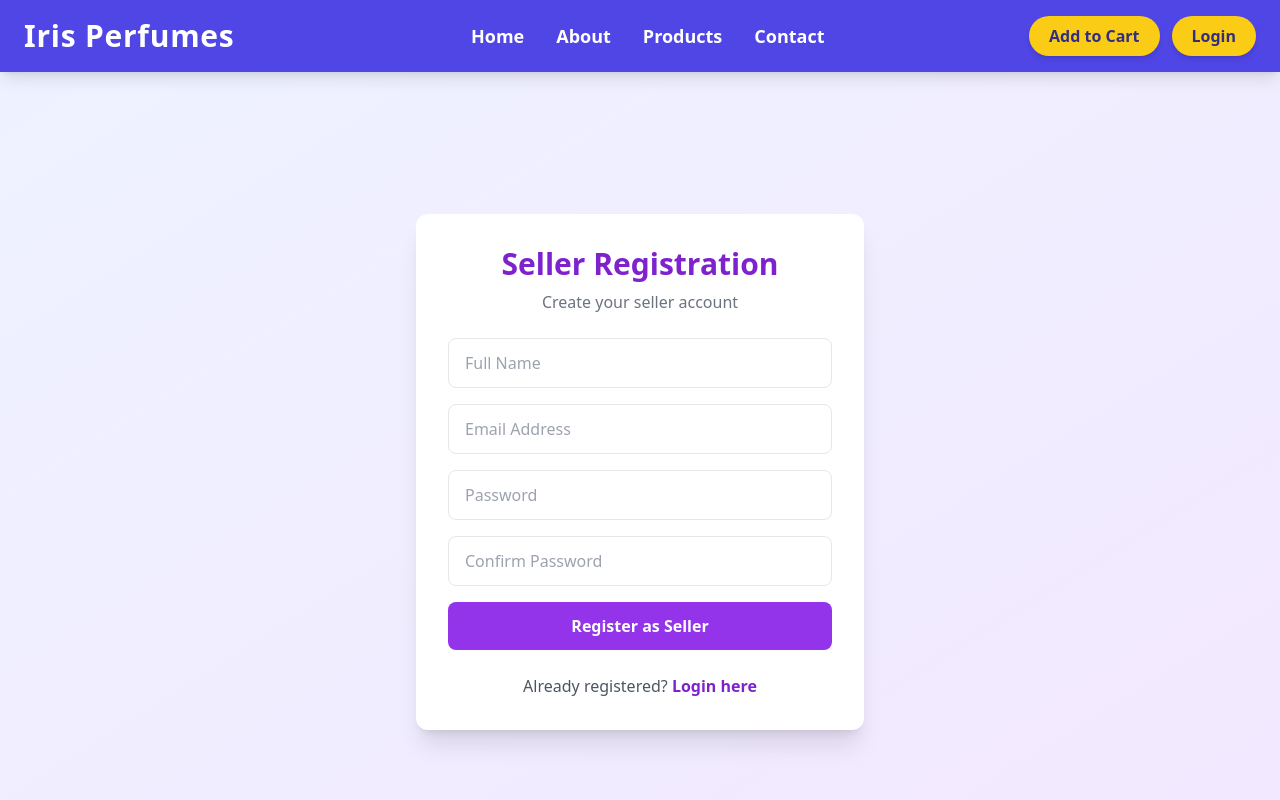
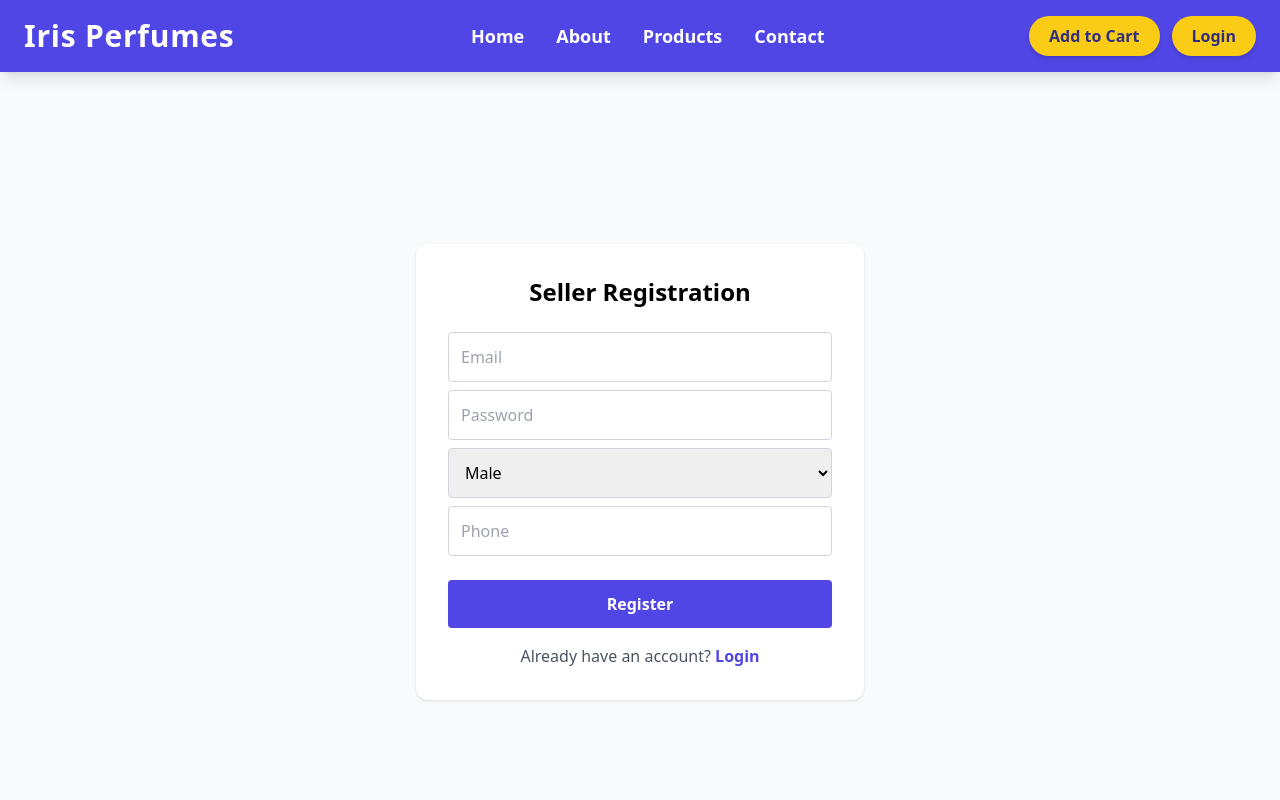
Before and after one commit to MamunUrRashidAIUB/irisperfumesbd, a Next.js app: page /register in a window 1280 px wide. Shown: the top 800 px of the page. Built offline with nearby package versions, Linux system fonts and the light colour scheme.

Commit message:
complete

```diff
--- a/src/app/login/page.tsx
+++ b/src/app/login/page.tsx
@@ -1,15 +1,13 @@
 "use client";
 
-import Link from "next/link";
 import { useState } from "react";
+import { useRouter } from "next/navigation";
 import { z } from "zod";
-import axios from "axios";
-import { useRouter } from "next/navigation";
-import { API_BASE_URL } from "@/lib/axios";
+import { API_BASE_URL } from "@/lib/axios"; // http://localhost:3000
 
-// Zod schema for login form validation
+// Zod schema for frontend validation
 const loginSchema = z.object({
-  email: z.string().email("Please enter a valid email address"),
+  email: z.string().email("Enter a valid email"),
   password: z.string().min(6, "Password must be at least 6 characters"),
 });
 
@@ -20,27 +18,25 @@ type FormErrors = {
 
 export default function LoginPage() {
   const router = useRouter();
+  const [form, setForm] = useState({ email: "", password: "" });
+  const [errors, setErrors] = useState<FormErrors>({});
+  const [isLoading, setIsLoading] = useState(false);
 
-  const [email, setEmail] = useState("");
-  const [password, setPassword] = useState("");
-  const [showPassword, setShowPassword] = useState(false);
-  const [isLoading, setIsLoading] = useState(false);
-  const [errors, setErrors] = useState<FormErrors>({});
-  const [serverError, setServerError] = useState("");
+  const handleChange = (key: string, value: string) => {
+    setForm({ ...form, [key]: value });
+  };
 
   const handleSubmit = async (e: React.FormEvent) => {
     e.preventDefault();
     setErrors({});
-    setServerError("");
 
-    // Zod validation (same pattern as register)
-    const result = loginSchema.safeParse({ email, password });
-
+    // Validate form
+    const result = loginSchema.safeParse(form);
     if (!result.success) {
       const fieldErrors: FormErrors = {};
-      result.error.issues.forEach((error) => {
-        const field = error.path[0] as keyof FormErrors;
-        fieldErrors[field] = error.message;
+      result.error.issues.forEach((issue) => {
+        const field = issue.path[0] as keyof FormErrors;
+        fieldErrors[field] = issue.message;
       });
       setErrors(fieldErrors);
       return;
@@ -49,132 +45,69 @@ export default function LoginPage() {
     setIsLoading(true);
 
     try {
-      // SELLER LOGIN
-      const response = await axios.post(
-        `${API_BASE_URL}/seller/login`,
-        {
-          email,
-          password,
+      const res = await fetch(`${API_BASE_URL}/seller/login`, {
+        method: "POST",
+        headers: { "Content-Type": "application/json" },
+        body: JSON.stringify(form),
+      });
+
+      const data = await res.json();
+
+      if (!res.ok) {
+        alert(data.message || "Login failed. Check your credentials.");
+        setIsLoading(false);
+        return;
       }
-      );
 
-      // Save JWT
-      localStorage.setItem("access_token", response.data.access_token);
+      alert("Login successful!");
+
+      // Store sellerId returned from backend
+      localStorage.setItem("sellerToken", data.sellerId || "");
 
       // Redirect to dashboard
       router.push("/dashboard");
-    } catch (error: any) {
-      setServerError(
-        error?.response?.data?.message || "Invalid email or password"
-      );
+    } catch (err) {
+      alert("Network error. Backend not reachable.");
     } finally {
       setIsLoading(false);
     }
   };
 
   return (
-    <div className="min-h-screen bg-white flex items-center justify-center px-4 py-12">
-      <div className="w-full max-w-md">
-        {/* Logo / Brand */}
-        <div className="text-center mb-8">
-          <Link
-            href="/"
-            className="text-4xl font-extrabold text-indigo-600 tracking-wide hover:text-indigo-800 transition"
-          >
-            Iris Perfumes
-          </Link>
-          <p className="text-gray-600 mt-2">
-            Login to your seller account
-          </p>
-        </div>
+    <div className="min-h-screen flex items-center justify-center bg-gray-50 p-4">
+      <form onSubmit={handleSubmit} className="w-full max-w-md bg-white p-8 rounded-xl shadow">
+        <h1 className="text-2xl font-bold text-center mb-6">Seller Login</h1>
 
-        {/* Login Card */}
-        <div className="bg-white rounded-2xl shadow-lg border border-gray-200 p-8">
-          <h2 className="text-2xl font-bold text-gray-800 text-center mb-6">
-            Seller Login
-          </h2>
-
-          <form onSubmit={handleSubmit} className="space-y-5">
-            {/* Server error */}
-            {serverError && (
-              <p className="text-red-600 text-sm text-center">
-                {serverError}
-              </p>
-            )}
-
-            {/* Email */}
-            <div>
-              <label className="block text-sm font-medium text-gray-700 mb-1">
-                Email Address
-              </label>
         <input
           type="email"
-                value={email}
-                onChange={(e) => setEmail(e.target.value)}
-                placeholder="Enter your email"
-                className={`w-full px-4 py-3 border rounded-lg focus:ring-2 focus:ring-indigo-500 ${
-                  errors.email ? "border-red-500" : "border-gray-300"
-                }`}
+          placeholder="Email"
+          value={form.email}
+          onChange={(e) => handleChange("email", e.target.value)}
+          className={`w-full p-3 mb-2 border rounded ${errors.email ? "border-red-500" : "border-gray-300"}`}
         />
-              {errors.email && (
-                <p className="text-red-500 text-sm mt-1">
-                  {errors.email}
-                </p>
-              )}
-            </div>
+        {errors.email && <p className="text-red-500 text-sm mb-2">{errors.email}</p>}
 
-            {/* Password */}
-            <div>
-              <label className="block text-sm font-medium text-gray-700 mb-1">
-                Password
-              </label>
-              <div className="relative">
         <input
-                  type={showPassword ? "text" : "password"}
-                  value={password}
-                  onChange={(e) => setPassword(e.target.value)}
-                  placeholder="Enter your password"
-                  className={`w-full px-4 py-3 border rounded-lg focus:ring-2 focus:ring-indigo-500 pr-12 ${
-                    errors.password ? "border-red-500" : "border-gray-300"
-                  }`}
+          type="password"
+          placeholder="Password"
+          value={form.password}
+          onChange={(e) => handleChange("password", e.target.value)}
+          className={`w-full p-3 mb-2 border rounded ${errors.password ? "border-red-500" : "border-gray-300"}`}
         />
-                <button
-                  type="button"
-                  onClick={() => setShowPassword(!showPassword)}
-                  className="absolute right-3 top-1/2 -translate-y-1/2 text-gray-500"
-                >
-                  {showPassword ? "🙈" : "👁️"}
-                </button>
-              </div>
-              {errors.password && (
-                <p className="text-red-500 text-sm mt-1">
-                  {errors.password}
-                </p>
-              )}
-            </div>
+        {errors.password && <p className="text-red-500 text-sm mb-2">{errors.password}</p>}
 
-            {/* Login Button */}
         <button
           type="submit"
           disabled={isLoading}
-              className="w-full bg-indigo-600 hover:bg-indigo-700 text-white py-3 rounded-lg font-bold text-lg transition disabled:opacity-50"
+          className="w-full bg-indigo-600 text-white py-3 rounded font-bold mt-4 hover:bg-indigo-700 transition disabled:opacity-50"
         >
           {isLoading ? "Logging in..." : "Login"}
         </button>
+
+        <p className="text-center mt-4 text-gray-600">
+          Don't have an account? <a href="/register" className="text-indigo-600 font-semibold">Register</a>
+        </p>
       </form>
-
-          {/* Register link */}
-          <p className="text-center mt-6 text-gray-600">
-            Don&apos;t have an account?{" "}
-            <Link
-              href="/register"
-              className="text-indigo-600 hover:text-indigo-800 font-bold"
-            >
-              Sign up
-            </Link>
-          </p>
-        </div>
-      </div>
     </div>
   );
 }
--- a/src/app/register/page.tsx
+++ b/src/app/register/page.tsx
@@ -1,181 +1,142 @@
 "use client";
 
-import Link from "next/link";
 import { useState } from "react";
+import { useRouter } from "next/navigation";
 import { z } from "zod";
-import axios from "axios";
-import { useRouter } from "next/navigation";
-import { API_BASE_URL } from "@/lib/axios";
+import { API_BASE_URL } from "@/lib/axios"; // should be http://localhost:3000
 
-/* ================= ZOD SCHEMA ================= */
-
+// Zod schema for frontend validation
 const registerSchema = z
   .object({
-    name: z.string().min(2, "Name too short"),
-    email: z.string().email("Invalid email"),
+    email: z
+      .string()
+      .email("Enter a valid AIUB email")
+      .regex(/@aiub\.edu$/, "Email must be from aiub.edu domain"),
     password: z
       .string()
-      .min(6, "Minimum 6 characters")
-      .regex(/[0-9]/, "One number required"),
-    confirmPassword: z.string(),
-  })
-  .refine((data) => data.password === data.confirmPassword, {
-    path: ["confirmPassword"],
-    message: "Passwords do not match",
+      .min(6, "Password must be at least 6 characters")
+      .regex(/[A-Z]/, "Password must contain at least one uppercase letter"),
+    gender: z.enum(["male", "female"], "Gender must be male or female"),
+    phone: z.string().min(10, "Enter a valid phone number"),
   });
 
 type FormErrors = {
-  name?: string;
   email?: string;
   password?: string;
-  confirmPassword?: string;
-  general?: string;
+  gender?: string;
+  phone?: string;
 };
 
-export default function SellerRegisterPage() {
+export default function RegisterPage() {
   const router = useRouter();
-
   const [form, setForm] = useState({
-    name: "",
     email: "",
     password: "",
-    confirmPassword: "",
+    gender: "male",
+    phone: "",
   });
+  const [errors, setErrors] = useState<FormErrors>({});
+  const [isLoading, setIsLoading] = useState(false);
 
-  const [errors, setErrors] = useState<FormErrors>({});
-  const [loading, setLoading] = useState(false);
-
-  /* ================= HANDLERS ================= */
-
-  const handleChange = (e: React.ChangeEvent<HTMLInputElement>) => {
-    setForm({ ...form, [e.target.name]: e.target.value });
+  const handleChange = (key: string, value: string) => {
+    setForm({ ...form, [key]: value });
   };
 
   const handleSubmit = async (e: React.FormEvent) => {
     e.preventDefault();
     setErrors({});
 
-    const validation = registerSchema.safeParse(form);
-
-    if (!validation.success) {
+    // Validate form
+    const result = registerSchema.safeParse(form);
+    if (!result.success) {
       const fieldErrors: FormErrors = {};
-      validation.error.issues.forEach((err) => {
-        fieldErrors[err.path[0] as keyof FormErrors] = err.message;
+      result.error.issues.forEach((issue) => {
+        const field = issue.path[0] as keyof FormErrors;
+        fieldErrors[field] = issue.message;
       });
       setErrors(fieldErrors);
       return;
     }
 
+    setIsLoading(true);
+
     try {
-      setLoading(true);
-
-      await axios.post(`${API_BASE_URL}/seller/register`, {
-        name: form.name,
-        email: form.email,
-        password: form.password,
+      const res = await fetch(`${API_BASE_URL}/seller/register`, {
+        method: "POST",
+        headers: { "Content-Type": "application/json" },
+        body: JSON.stringify(form),
       });
 
-      router.push("/login");
-    } catch (err: any) {
-      setErrors({
-        general:
-          err.response?.data?.message || "Registration failed. Try again.",
-      });
+      if (!res.ok) {
+        const data = await res.json();
+        alert(data.message || "Registration failed. Try again.");
+        setIsLoading(false);
+        return;
+      }
+
+      alert("Registration successful!");
+      router.push("/login"); // redirect to login page
+    } catch (err) {
+      alert("Network error. Backend not reachable.");
     } finally {
-      setLoading(false);
+      setIsLoading(false);
     }
   };
 
-  /* ================= UI ================= */
+  return (
+    <div className="min-h-screen flex items-center justify-center bg-gray-50 p-4">
+      <form onSubmit={handleSubmit} className="w-full max-w-md bg-white p-8 rounded-xl shadow">
+        <h1 className="text-2xl font-bold text-center mb-6">Seller Registration</h1>
 
-  return (
-    <div className="min-h-screen bg-gradient-to-br from-indigo-50 to-purple-100 flex items-center justify-center px-4">
-      <div className="w-full max-w-md bg-white rounded-xl shadow-xl p-8">
-        <h1 className="text-3xl font-extrabold text-center text-purple-700">
-          Seller Registration
-        </h1>
-        <p className="text-center text-gray-500 mt-2">
-          Create your seller account
-        </p>
+        <input
+          type="email"
+          placeholder="Email"
+          value={form.email}
+          onChange={(e) => handleChange("email", e.target.value)}
+          className={`w-full p-3 mb-2 border rounded ${errors.email ? "border-red-500" : "border-gray-300"}`}
+        />
+        {errors.email && <p className="text-red-500 text-sm mb-2">{errors.email}</p>}
 
-        {errors.general && (
-          <p className="bg-red-100 text-red-700 p-3 rounded mt-4 text-sm">
-            {errors.general}
-          </p>
-        )}
-
-        <form onSubmit={handleSubmit} className="mt-6 space-y-4">
-          <div>
-            <input
-              name="name"
-              placeholder="Full Name"
-              onChange={handleChange}
-              className="w-full px-4 py-3 border rounded-lg"
-            />
-            {errors.name && (
-              <p className="text-red-500 text-sm">{errors.name}</p>
-            )}
-          </div>
-
-          <div>
-            <input
-              name="email"
-              placeholder="Email Address"
-              onChange={handleChange}
-              className="w-full px-4 py-3 border rounded-lg"
-            />
-            {errors.email && (
-              <p className="text-red-500 text-sm">{errors.email}</p>
-            )}
-          </div>
-
-          <div>
         <input
           type="password"
-              name="password"
           placeholder="Password"
-              onChange={handleChange}
-              className="w-full px-4 py-3 border rounded-lg"
+          value={form.password}
+          onChange={(e) => handleChange("password", e.target.value)}
+          className={`w-full p-3 mb-2 border rounded ${errors.password ? "border-red-500" : "border-gray-300"}`}
         />
-            {errors.password && (
-              <p className="text-red-500 text-sm">{errors.password}</p>
-            )}
-          </div>
+        {errors.password && <p className="text-red-500 text-sm mb-2">{errors.password}</p>}
 
-          <div>
+        <select
+          value={form.gender}
+          onChange={(e) => handleChange("gender", e.target.value)}
+          className={`w-full p-3 mb-2 border rounded ${errors.gender ? "border-red-500" : "border-gray-300"}`}
+        >
+          <option value="male">Male</option>
+          <option value="female">Female</option>
+        </select>
+        {errors.gender && <p className="text-red-500 text-sm mb-2">{errors.gender}</p>}
+
         <input
-              type="password"
-              name="confirmPassword"
-              placeholder="Confirm Password"
-              onChange={handleChange}
-              className="w-full px-4 py-3 border rounded-lg"
+          type="text"
+          placeholder="Phone"
+          value={form.phone}
+          onChange={(e) => handleChange("phone", e.target.value)}
+          className={`w-full p-3 mb-2 border rounded ${errors.phone ? "border-red-500" : "border-gray-300"}`}
         />
-            {errors.confirmPassword && (
-              <p className="text-red-500 text-sm">
-                {errors.confirmPassword}
-              </p>
-            )}
-          </div>
+        {errors.phone && <p className="text-red-500 text-sm mb-2">{errors.phone}</p>}
 
         <button
           type="submit"
-            disabled={loading}
-            className="w-full bg-purple-600 hover:bg-purple-700 text-white py-3 rounded-lg font-bold transition"
+          disabled={isLoading}
+          className="w-full bg-indigo-600 text-white py-3 rounded font-bold mt-4 hover:bg-indigo-700 transition disabled:opacity-50"
         >
-            {loading ? "Creating Account..." : "Register as Seller"}
+          {isLoading ? "Registering..." : "Register"}
         </button>
+
+        <p className="text-center mt-4 text-gray-600">
+          Already have an account? <a href="/login" className="text-indigo-600 font-semibold">Login</a>
+        </p>
       </form>
-
-        <p className="text-center text-gray-600 mt-6">
-          Already registered?{" "}
-          <Link
-            href="/login"
-            className="text-purple-700 font-semibold hover:underline"
-          >
-            Login here
-          </Link>
-        </p>
-      </div>
     </div>
   );
 }
```
Also changed, not shown: src/app/dashboard/page.tsx (added, +35 -0 lines). Lines whose indentation alone changed are shown as unchanged.
